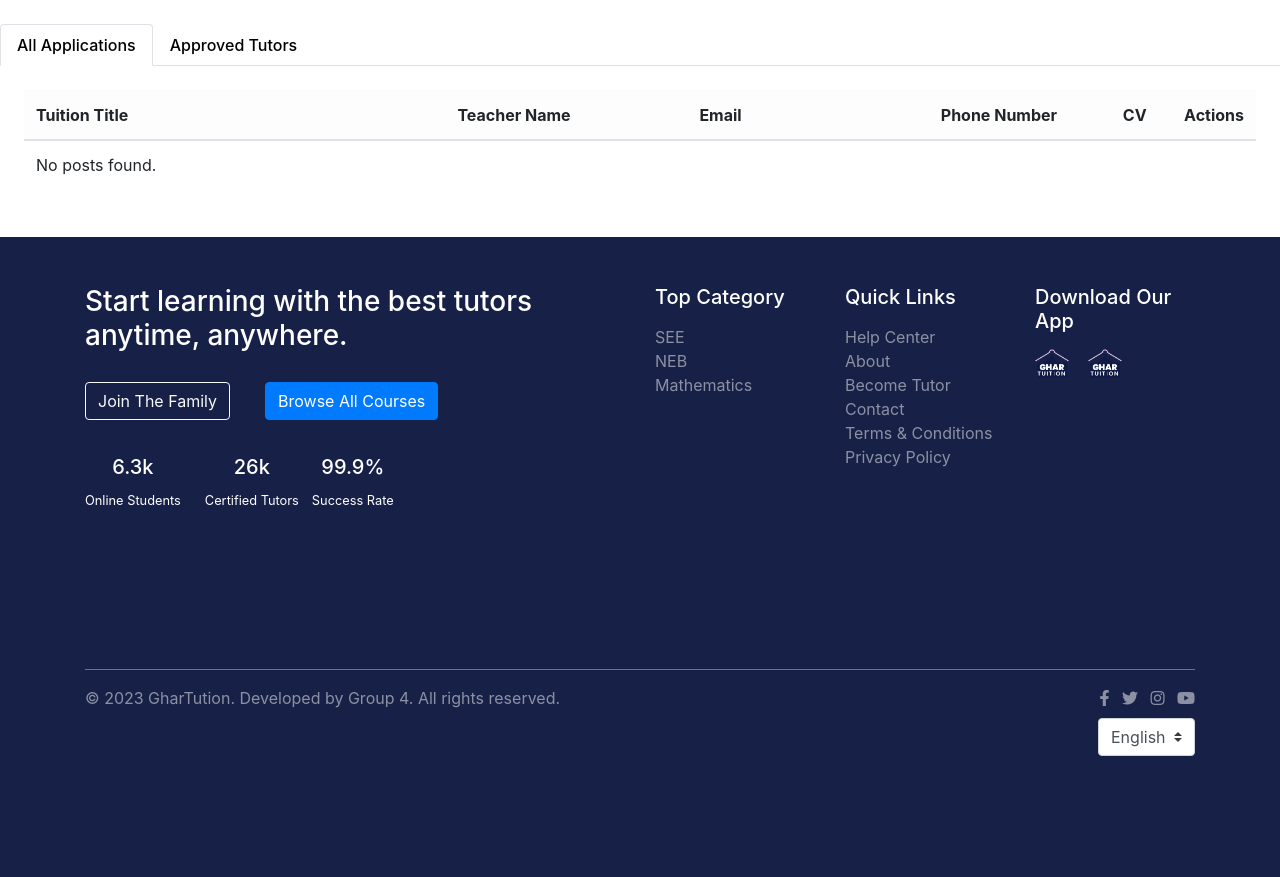
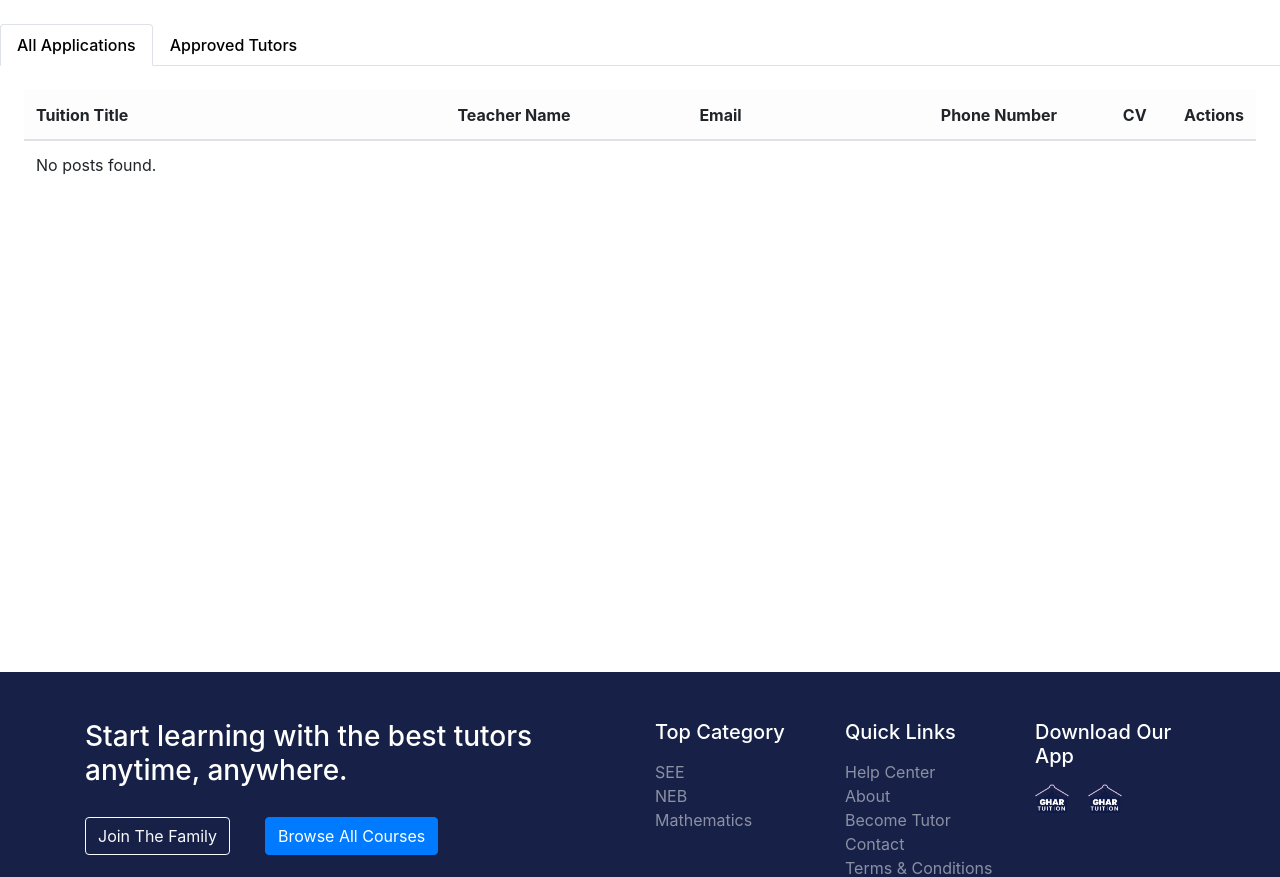
Before and after one commit to Sundess/Ghar-Tution, a PHP site: page /admin_applications.php in a window 1280 px wide. Shown: the part 76-953 px from the top of the page. Before the commit the page ends 832 px from the top, so only its background shows below. Run offline with PHP 8.4, Linux system fonts and the light colour scheme; the visitor is signed in with stand-in values (Sample User, id 1); data that the repository does not hold is empty; some web fonts are replaced.

Commit message:
minor changes last last

```diff
--- a/admin_applications.php
+++ b/admin_applications.php
@@ -52,7 +52,7 @@ foreach ($rows as $row) {
 ?>
 
 <!-- Tabs to switch between views -->
-<div class="my-4">
+<div class="my-4" style="min-height: 600px;">
     <ul class="nav nav-tabs" id="viewTabs" role="tablist">
         <li class="nav-item">
             <a style="color: black" class="nav-link active" id="default-view-tab" data-toggle="tab" href="#defaultView"
```
